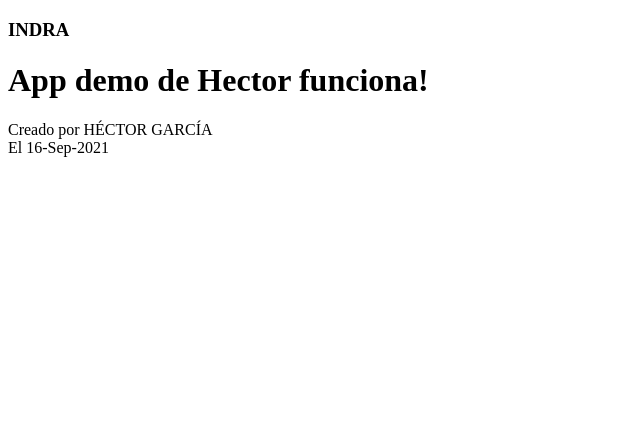
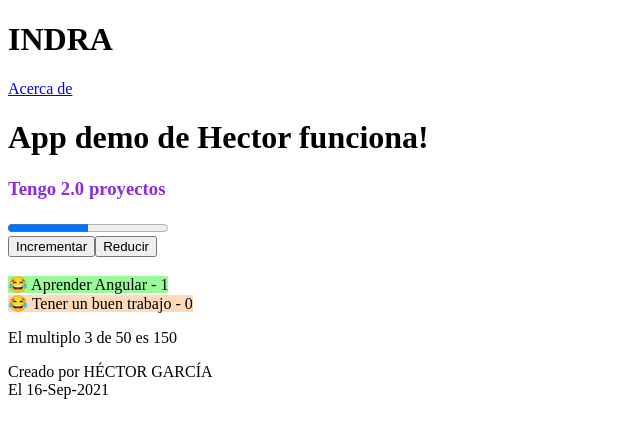
Before and after one commit to CAS-indra/demo-hectorg, an Angular app: page / in a window 1280 px wide. Shown: the top 438 px of the page, without its empty margins (0-640 px from the left). Built offline with nearby package versions, Linux system fonts and the light colour scheme.

Commit message:
plantillas y componentes angular

```diff
--- a/src/app/app.component.html
+++ b/src/app/app.component.html
@@ -2,6 +2,31 @@
 <app-cabecera></app-cabecera>
 
 <app-titulo></app-titulo>
+
+<h3 [style.color]="color">Tengo {{ proyectos.length | number:'1.1' }} proyectos</h3>
+
+<progress *ngIf="value > 0"
+          [value]="value"
+          max="100"></progress>
+
+<br>
+
+<button (click)="incrementar()">Incrementar</button>
+<button (click)="reducir()">Reducir</button>
+
+<br><br>
+
+<div *ngFor="let proyecto of proyectos">
+  <!--<span [class]= proyecto.status></span>
+     <span class="{{ proyecto.status}}">  -->
+   <span [ngClass]="{ active: proyecto.status ==1, pending: proyecto.status==0}">
+
+    😂 {{ proyecto.name }} - {{ proyecto.status }}
+  </span>
+</div>
+
+<p>El multiplo 3 de {{ value }} es {{ multiplo(3) }}</p>
+
 
 <router-outlet></router-outlet>
 
--- a/src/app/app.component.scss
+++ b/src/app/app.component.scss
@@ -0,0 +1,7 @@
+.active {
+  background-color: palegreen;
+}
+
+.pending {
+  background-color: peachpuff;
+}
--- a/src/app/app.component.ts
+++ b/src/app/app.component.ts
@@ -6,5 +6,32 @@ import { Component } from '@angular/core';
   styleUrls: ['./app.component.scss'],
 })
 export class AppComponent {
+  public proyectos = [
+    {
+      name: 'Aprender Angular',
+      status: 1,
+    },
+    {
+      name: 'Tener un buen trabajo',
+      status: 0,
+    },
+  ];
+  public color = 'blueviolet';
+  public value = 50;
+
+  public incrementar(): void {
+    this.value++;
+    console.log('value --> ', this.value);
+  }
+
+  public reducir(): void {
+    this.value--;
+    console.log('value --> ', this.value);
+  }
+
+  public multiplo(cantidad: number): number {
+    return cantidad * this.value;
+  }
+
   title = 'App demo de Hector';
 }
--- a/src/app/layout/cabecera/cabecera.component.html
+++ b/src/app/layout/cabecera/cabecera.component.html
@@ -1,4 +1,7 @@
 <header>
-  <h3>{{ empresa }}</h3>
+  <h1>{{ empresa }}</h1>
+  <nav>
+    <a href="https://www.indracompany.com/">Acerca de</a>
+  </nav>
 
 </header>
```
